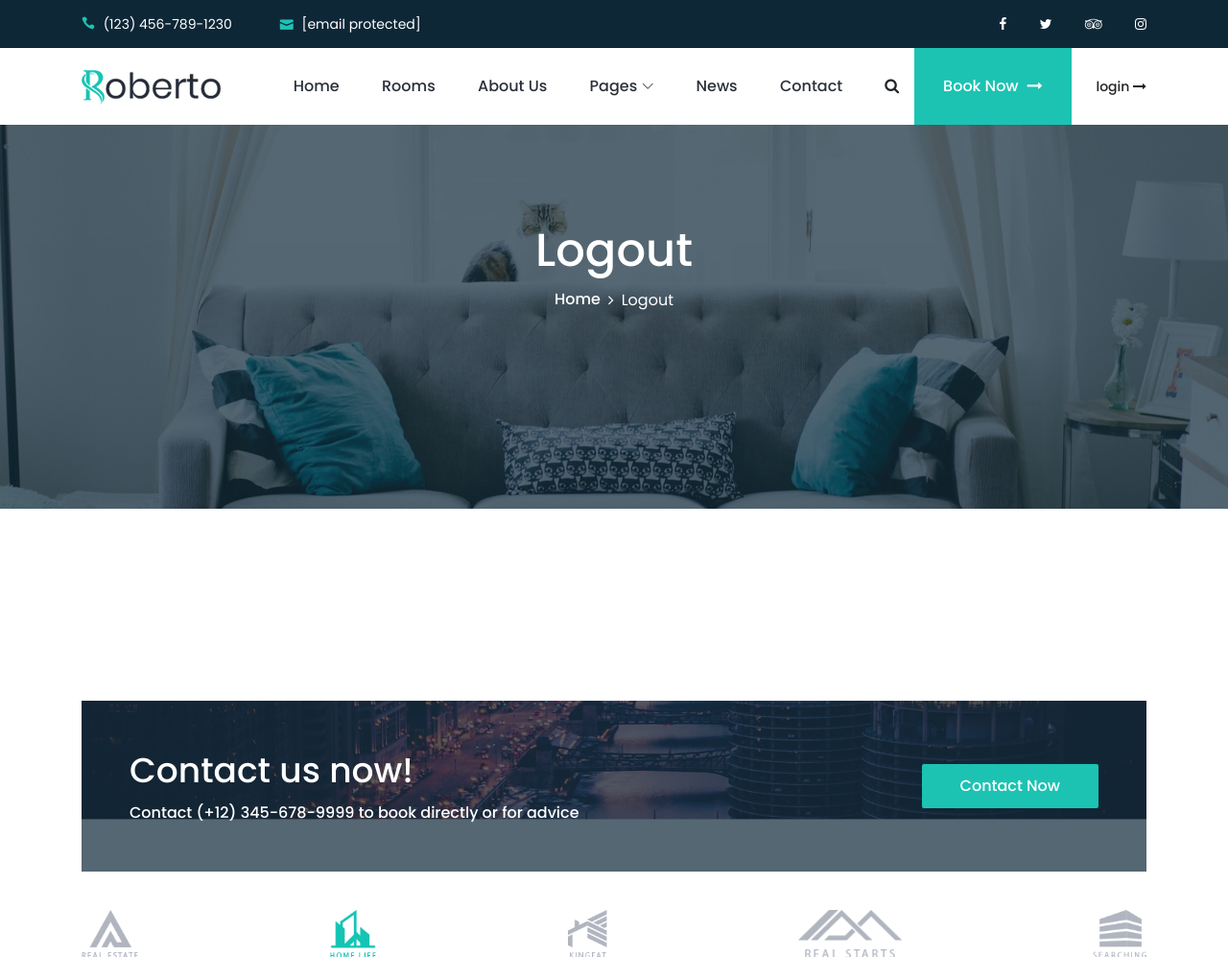
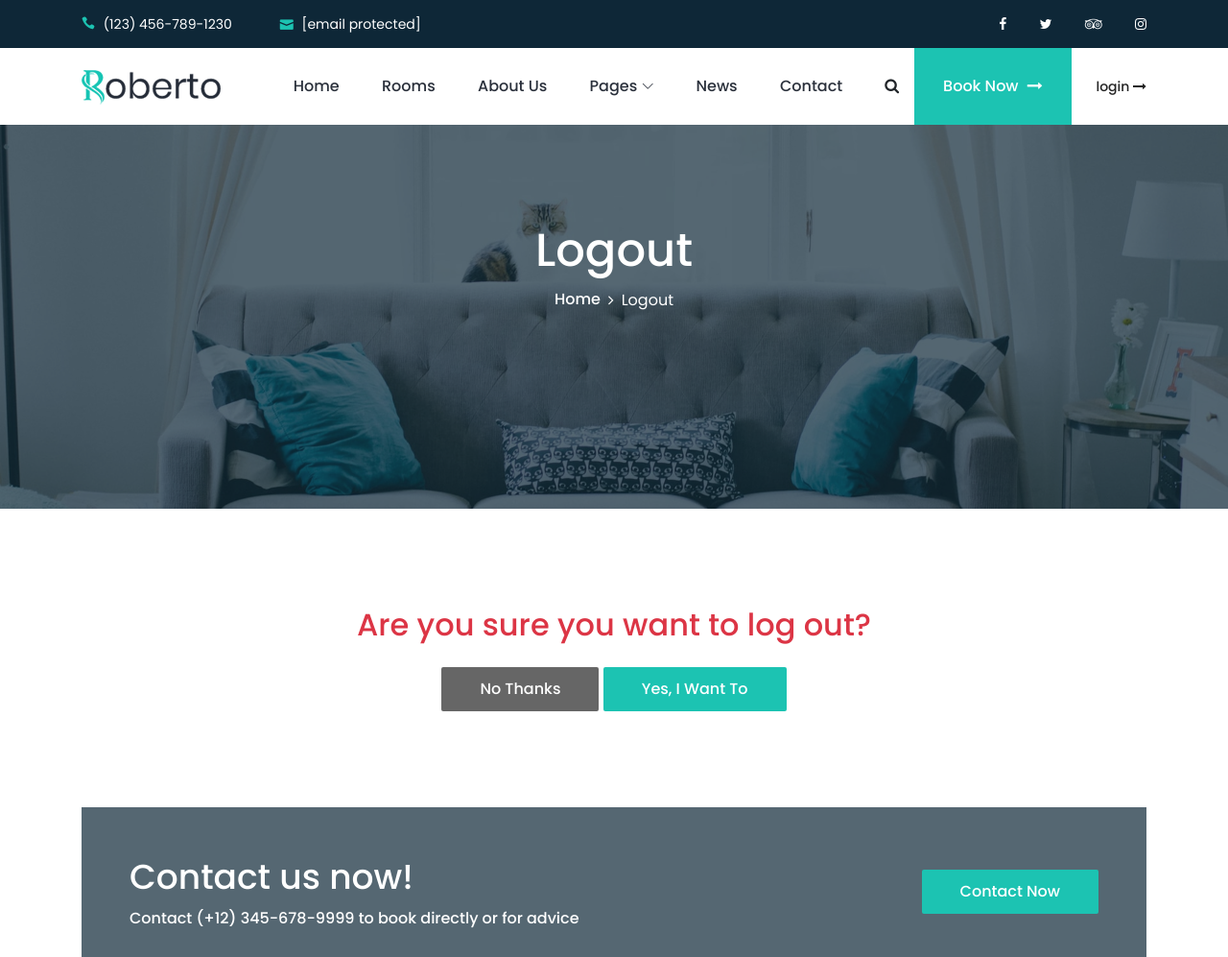
Before and after one commit to Nafasov/Hotel, a Django app: page /contact/logout/ in a window 1280 px wide. Shown: the top 997 px of the page at 96% size. Run offline with Django 5.2, Linux system fonts and the light colour scheme; parts of the project's set-up code (start-up, migrations or seed data) failed here and were passed over; some libraries are stand-ins or nearby versions; some web fonts are replaced.

Commit message:
modified

```diff
--- a/static/style.css
+++ b/static/style.css
@@ -445,6 +445,42 @@
     .roberto-btn.btn-2:focus, .roberto-btn.btn-2:hover {
       color: #ffffff;
       background-color: #1cc3b2; }
+
+    .roberto-btn1 {
+  position: relative;
+  z-index: 1;
+  min-width: 150px;
+  height: 46px;
+  line-height: 46px;
+  font-size: 16px;
+  font-weight: 500;
+  display: inline-block;
+  padding: 0 40px;
+  text-align: center;
+  text-transform: capitalize;
+  background-color: #666666;
+  color: #ffffff;
+  border: none;
+  border-radius: 2px;
+  -webkit-transition-duration: 500ms;
+  -o-transition-duration: 500ms;
+  transition-duration: 500ms; }
+  .roberto-btn1:focus, .roberto-btn1:hover {
+    font-weight: 500;
+    -webkit-box-shadow: 0 2px 40px 8px rgba(15, 15, 15, 0.15);
+    box-shadow: 0 2px 40px 8px rgba(15, 15, 15, 0.15);
+    background-color: #ffffff;
+    color: #666666; }
+  .roberto-btn1.btn-2 {
+    min-width: 180px;
+    height: 50px;
+    line-height: 46px;
+    border: 2px solid #666666;
+    background-color: transparent;
+    color: #ffffff; }
+    .roberto-btn1.btn-2:focus, .roberto-btn1.btn-2:hover {
+      color: #ffffff;
+      background-color: #666666; }
 
 .continue-btn {
   padding: 0;
--- a/templates/contact/logout.html
+++ b/templates/contact/logout.html
@@ -31,9 +31,18 @@
         <div class="container">
             <div class="row">
                 <div class="col-12">
-
-
-
+                    <div class="row d-flex justify-content-center">
+                        <form method="post">
+                            {% csrf_token %}
+                            <div>
+                                <h2 style="color: #dc3545">Are you sure you want to log out?</h2>
+                            </div>
+                            <div class="col-12 text-center wow fadeInUp " data-wow-delay="100ms">
+                                <button type="reset" class="btn roberto-btn1 mt-15">No thanks</button>
+                                <button type="reset" class="btn roberto-btn mt-15">Yes, I want to</button>
+                            </div>
+                        </form>
+                    </div>
                 </div>
             </div>
         </div>
```
Lines whose indentation alone changed are shown as unchanged.
